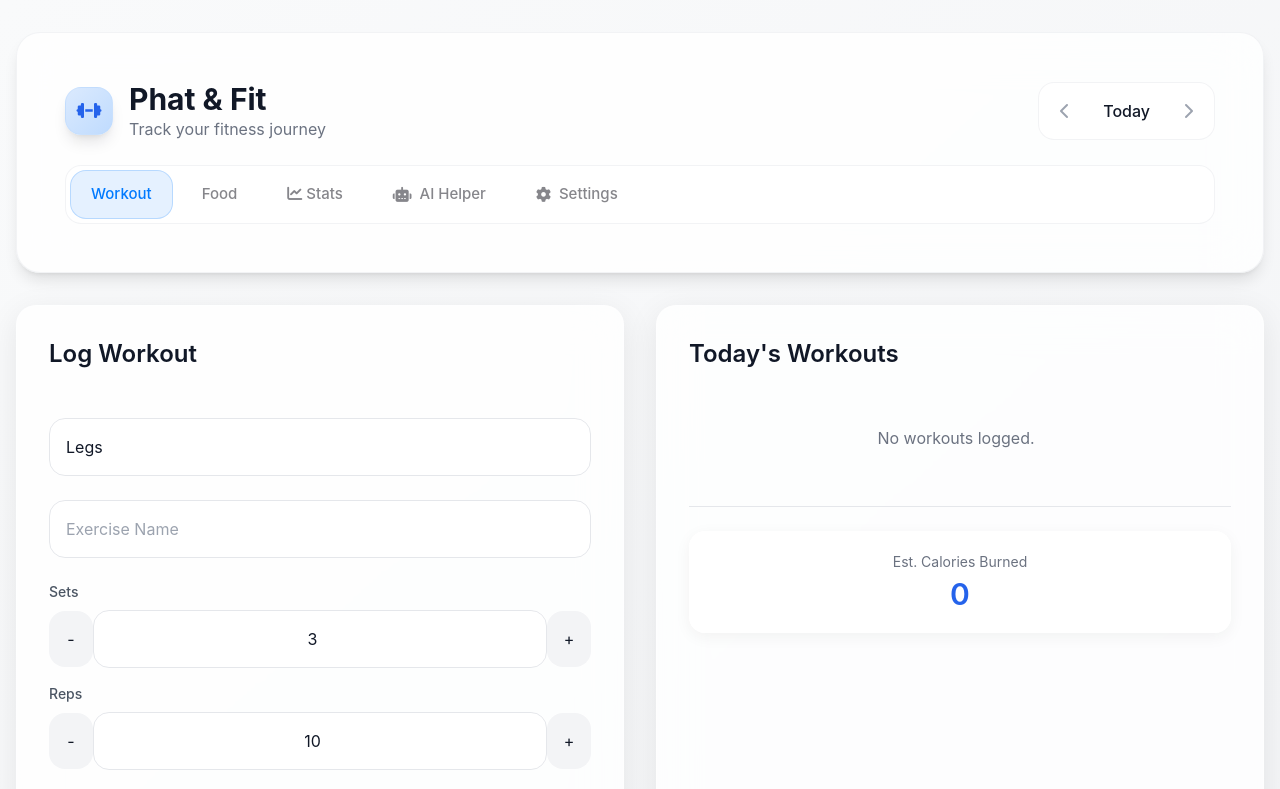
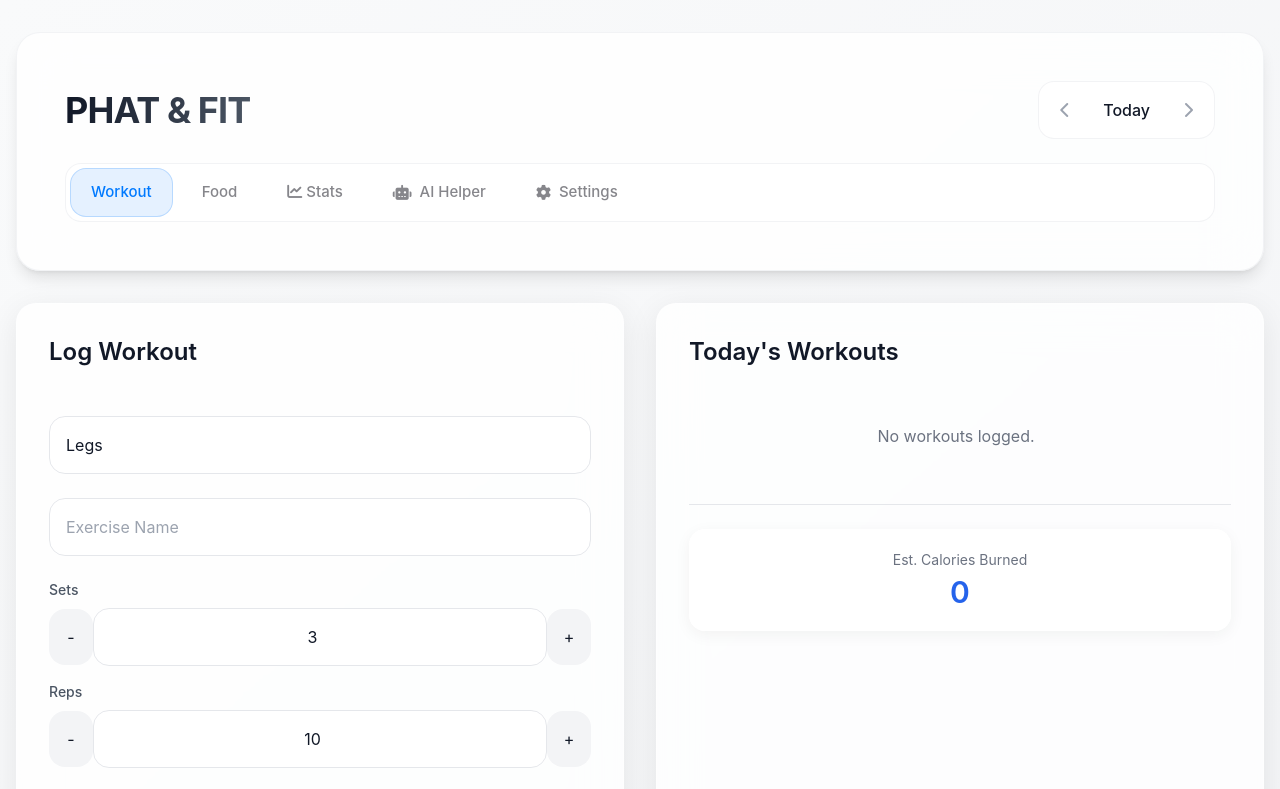
Before and after one commit to Glazyman/PhatFit, a plain HTML site: page index.html in a window 1280 px wide. Shown: the top 789 px of the page. Drawn offline with nearby package versions, Linux system fonts and the light colour scheme; a web font is replaced by a local one.

Commit message:
Update index.html

```diff
--- a/index.html
+++ b/index.html
@@ -644,15 +644,7 @@
             <header class="bg-white/80 backdrop-blur-xl rounded-3xl shadow-lg border border-gray-200/50 mb-8">
                 <div class="p-6">
                     <div class="flex flex-col md:flex-row justify-between items-center gap-4">
-                        <div class="flex items-center gap-4">
-                            <div class="w-12 h-12 rounded-2xl bg-gradient-to-br from-blue-100 to-blue-200 flex items-center justify-center shadow-lg border border-blue-200/50">
-                                <i class="fas fa-dumbbell text-blue-600 text-xl"></i>
-                            </div>
-                            <div>
-                                <h1 class="text-3xl font-bold text-gray-900">Phat & Fit</h1>
-                                <p class="text-gray-500">Track your fitness journey</p>
-                            </div>
-                        </div>
+                        <h1 class="text-4xl font-bold tracking-tight bg-gradient-to-r from-gray-900 to-gray-600 bg-clip-text text-transparent">PHAT & FIT</h1>
                         <div class="flex items-center gap-4">
                             <div class="flex items-center gap-2 bg-white/80 backdrop-blur-xl border border-gray-200/50 p-1 rounded-2xl">
                                 <button id="prev-day-btn" class="p-3 text-gray-400 hover:text-gray-800 transition-colors"><i class="fas fa-chevron-left fa-fw"></i></button>
```
